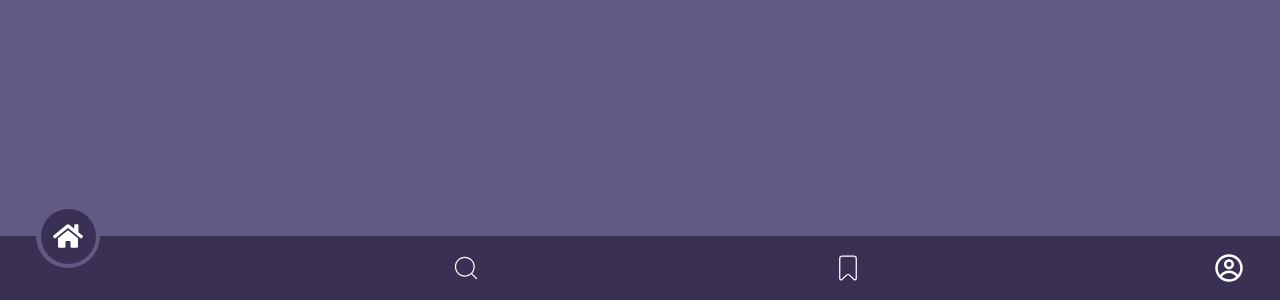
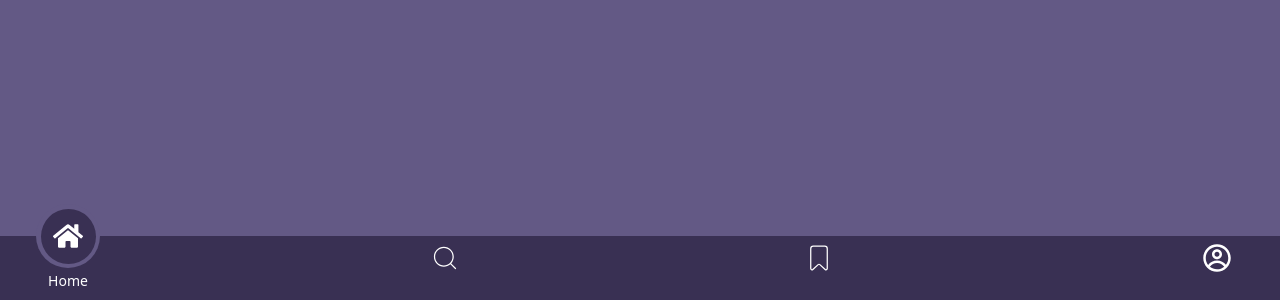
Before and after one commit to Ajipisang/animex-react-project, a React (Vite) app: page / in a window 1280 px wide. Shown: the part 500-800 px from the top of the page. Built offline with nearby package versions, Linux system fonts and the light colour scheme.

Commit message:
tambah animasi dikit

```diff
--- a/src/components/ui/navbar.jsx
+++ b/src/components/ui/navbar.jsx
@@ -9,20 +9,29 @@ function NavBar(){
     const icons=[
         {
             icon:<FaHome />,
+            title:"Home"
         },
         {
-            icon:<CiSearch  />
+            icon:<CiSearch  />,
+            title:"Search"
         },
         {
-            icon:<CiBookmark  />
+            icon:<CiBookmark  />,
+            title:"Bookmark"
         },
         {
-            icon:<CgProfile  />
+            icon:<CgProfile  />,
+            title:"Profile"
         }
     ]
     return(
         <nav className="w-full px-9  fixed bottom-0 justify-between  h-16 flex items-center bg-purpleSemiDark">
-           {icons.map((icon,index)=><span onClick={()=>setActiveIndex(index)} key={index} className={`text-3xl ${activeIndex===index && '  -translate-y-1/2 navbar-active w-16 h-16 flex items-center justify-center rounded-full bg-purpleLight text-white '} transition-all ease-in-out duration-300 text-white `}>{icon.icon}</span>)}
+           {icons.map((icon,index)=>
+           <div className="relative ">
+                <span onClick={()=>setActiveIndex(index)} key={index} className={`text-3xl ${activeIndex===index && '  -translate-y-1/2 navbar-active w-16 h-16 flex items-center justify-center rounded-full bg-purpleLight text-white '} transition-all ease-in-out duration-300 text-white `}>{icon.icon}</span>
+                <p className={`text-white text-sm ${activeIndex===index ? 'opacity-100 z-20 absolute top-[35px] left-1/2 -translate-x-1/2' : 'opacity-0 translate-y-4'}  transition-all ease-in-out duration-300`}>{icon.title}</p>
+           </div>
+           )}
         </nav>
     )
 }
```
